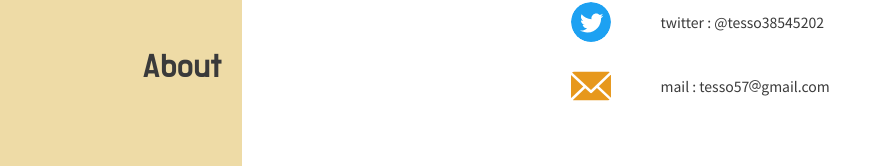
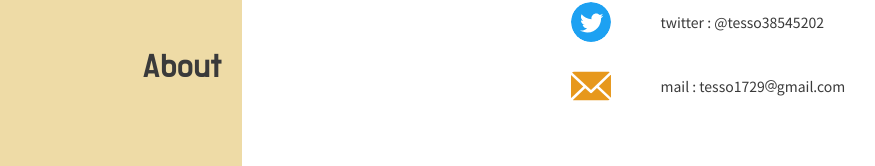
Before and after one commit to tesso57/home, a Vue app: page /#/contact in a window 1280 px wide. Shown: the part 204-370 px from the top of the page, without its empty margins (44-919 px from the left). Built offline with nearby package versions, Linux system fonts and the light colour scheme.

Commit message:
update README

```diff
--- a/src/App.vue
+++ b/src/App.vue
@@ -1,5 +1,4 @@
 <!--全体の整形-->
-
 <template>
   <div class="container">
     <Menu class="navigation" />
--- a/src/views/contact.vue
+++ b/src/views/contact.vue
@@ -21,7 +21,7 @@
               <use xlink:href="../assets/mail.svg#Capa_1"></use>
             </svg>
           </a>
-          <p class="body">mail : tesso57</p>
+          <p class="body">mail : tesso1729</p>
           <img class="at" src="../assets/at.svg" />
           <p class="body">gmail.com</p>
         </li>
```
Also changed, not shown: package.json (+8 -8 lines), 2 other files (tests, documents, lock files or other folders).
